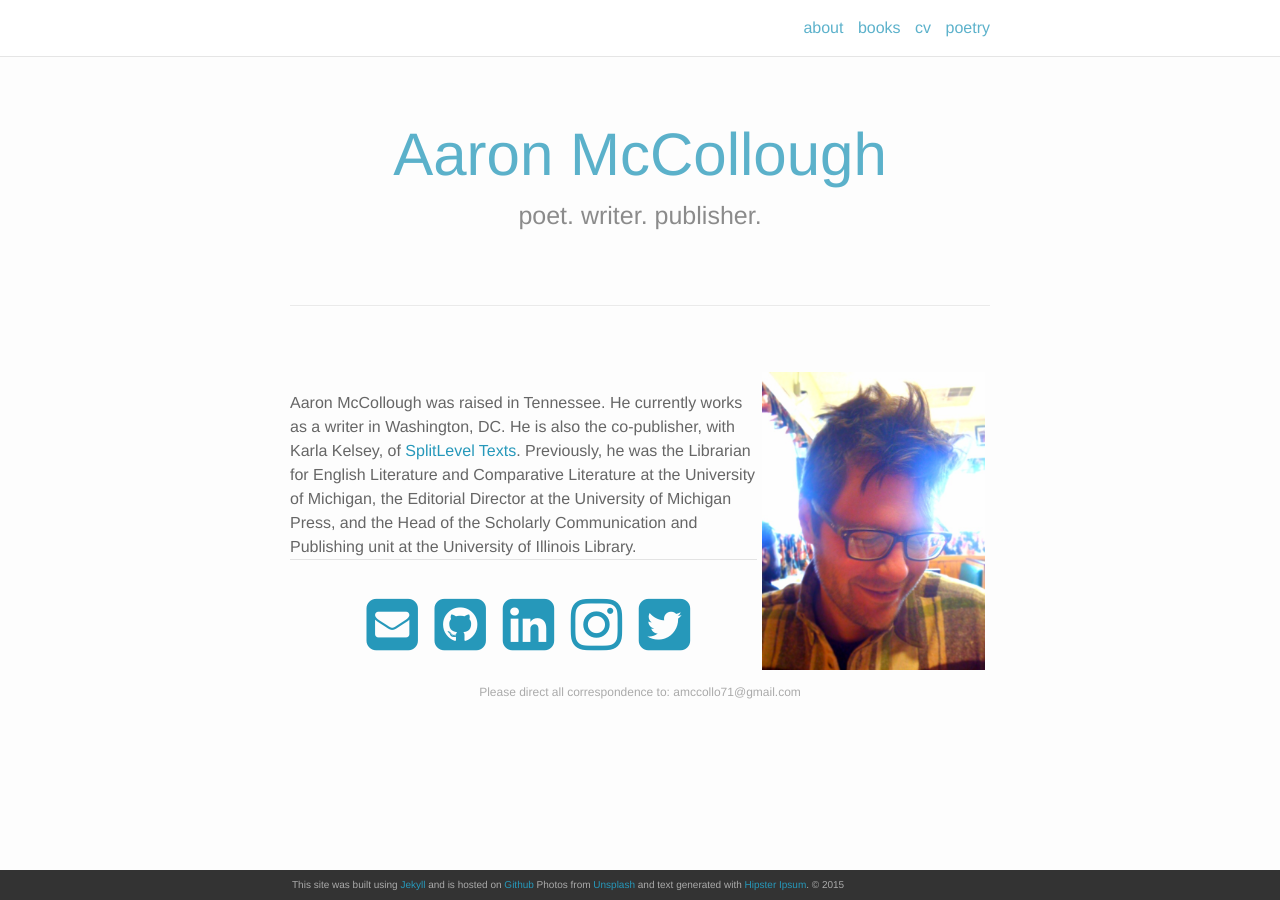
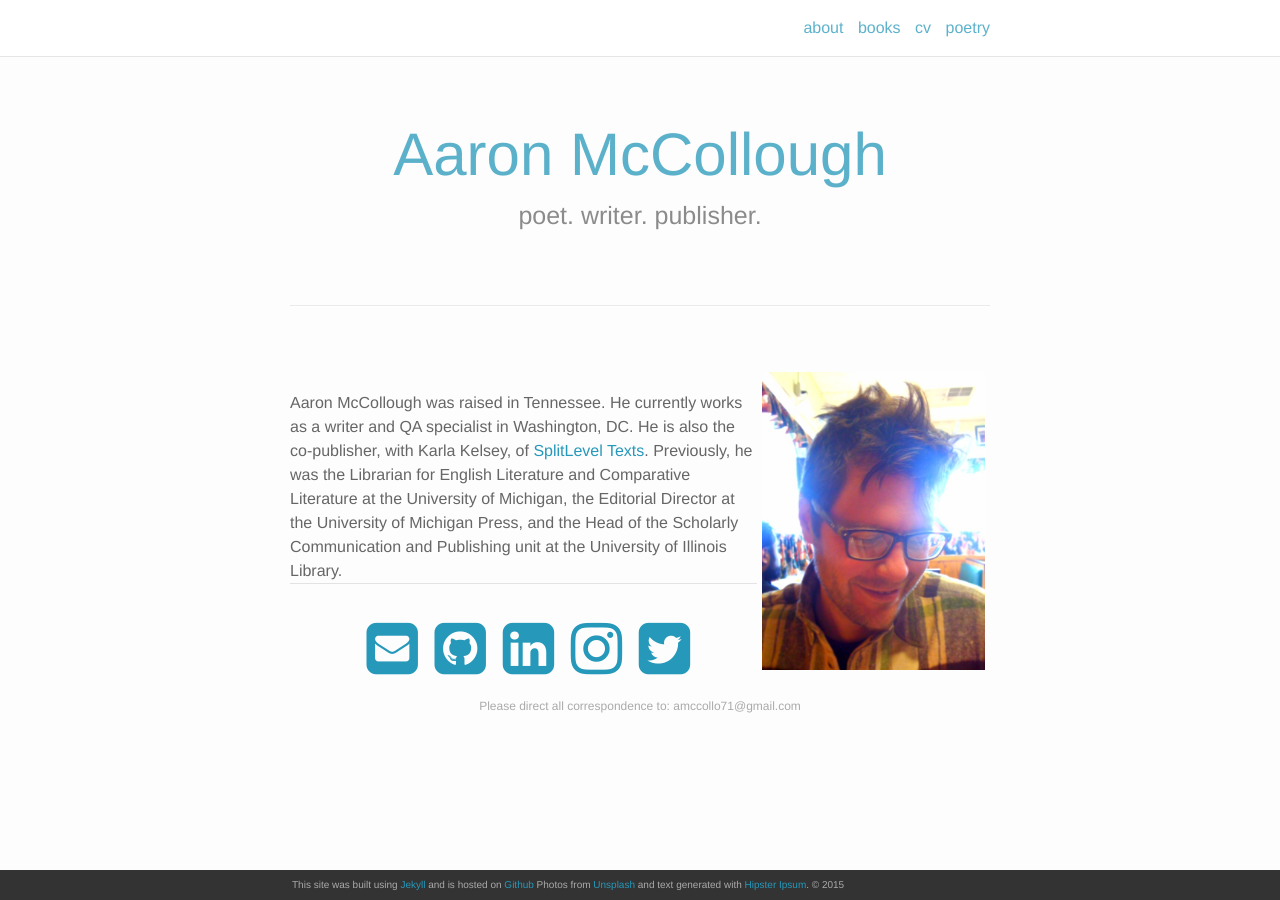
Before and after one commit to amccollo/amccollo.github.io, a Jekyll site: the page built from index.html, in a window 1280 px wide. Built offline with Jekyll 4.4.1, drawn with Linux system fonts in a browser that asks for light colours; nearby versions of some CDN libraries; the list of posts is cut into pages by our own code.

Commit message:
adds new job to about

```diff
--- a/index.html
+++ b/index.html
@@ -13,7 +13,7 @@
 <img class="col one right" src="/img/prof_pic.jpg">
 
 <br/>
-Aaron McCollough was raised in Tennessee. He currently works as a writer in Washington, DC. He is also the co-publisher, with Karla Kelsey, of <a href="http://www.splitleveltexts.com" target="_blank">SplitLevel Texts</a>.
+Aaron McCollough was raised in Tennessee. He currently works as a writer and QA specialist in Washington, DC. He is also the co-publisher, with Karla Kelsey, of <a href="http://www.splitleveltexts.com" target="_blank">SplitLevel Texts</a>.
 Previously, he was the Librarian for English Literature and Comparative Literature at the University of Michigan, the Editorial Director at the University of Michigan Press,
 and the Head of the Scholarly Communication and Publishing unit at the University of Illinois Library.
 
```
